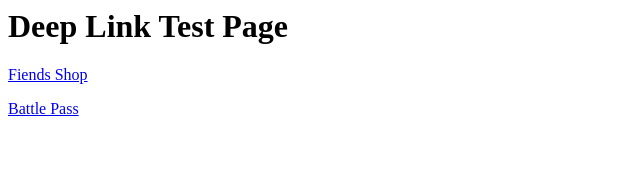
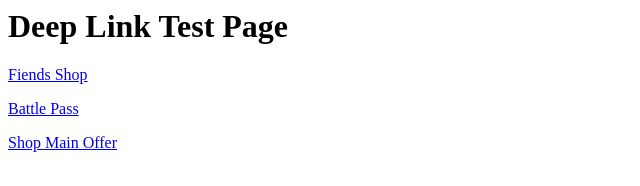
Before and after one commit to Rastorguev/DeepLinksTest, a plain HTML site: page index.html in a window 1280 px wide. Shown: the whole page, without its empty margins (0-640 px from the left). Drawn offline with Linux system fonts and the light colour scheme.

Commit message:
Add link to Shop Main Offer

```diff
--- a/index.html
+++ b/index.html
@@ -6,5 +6,6 @@
        <h1>Deep Link Test Page</h1>
        <p><a href="https://seriously.onelink.me/22957857/vji8l2hr">Fiends Shop</a></p>
        <p><a href="https://seriously.onelink.me/22957857/ofrfdpy5">Battle Pass</a></p>
+       <p><a href="https://seriously.onelink.me/22957857/x6we427o">Shop Main Offer</a></p>
     </body>
 </html>
```
